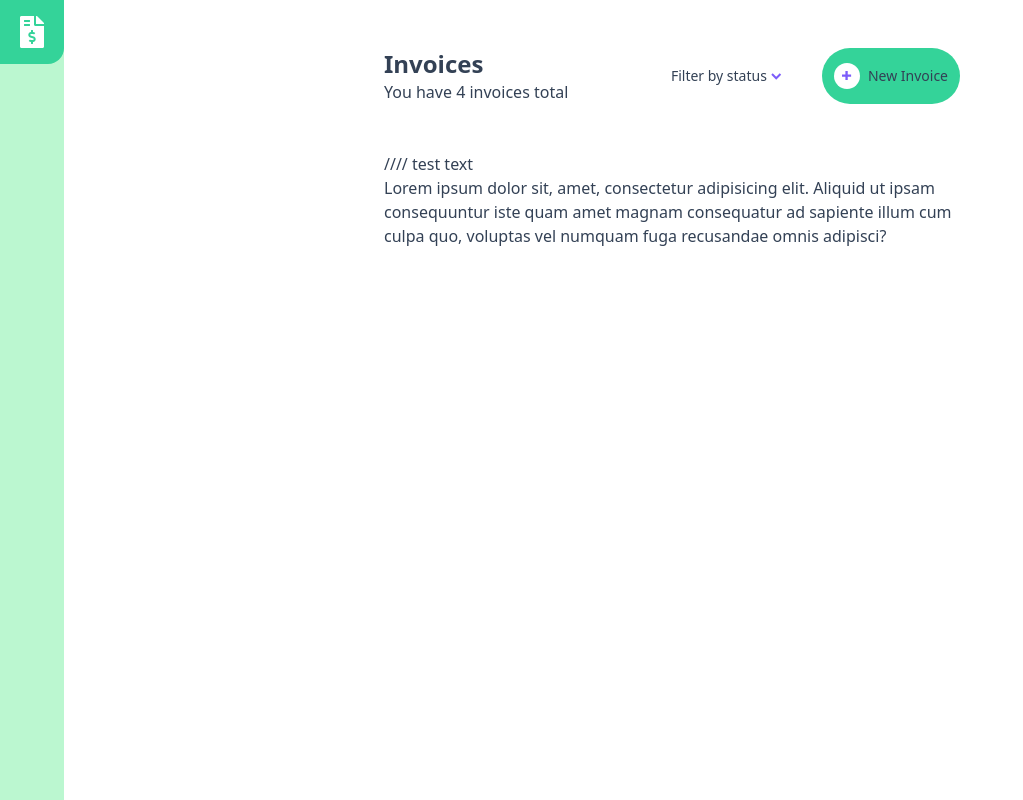
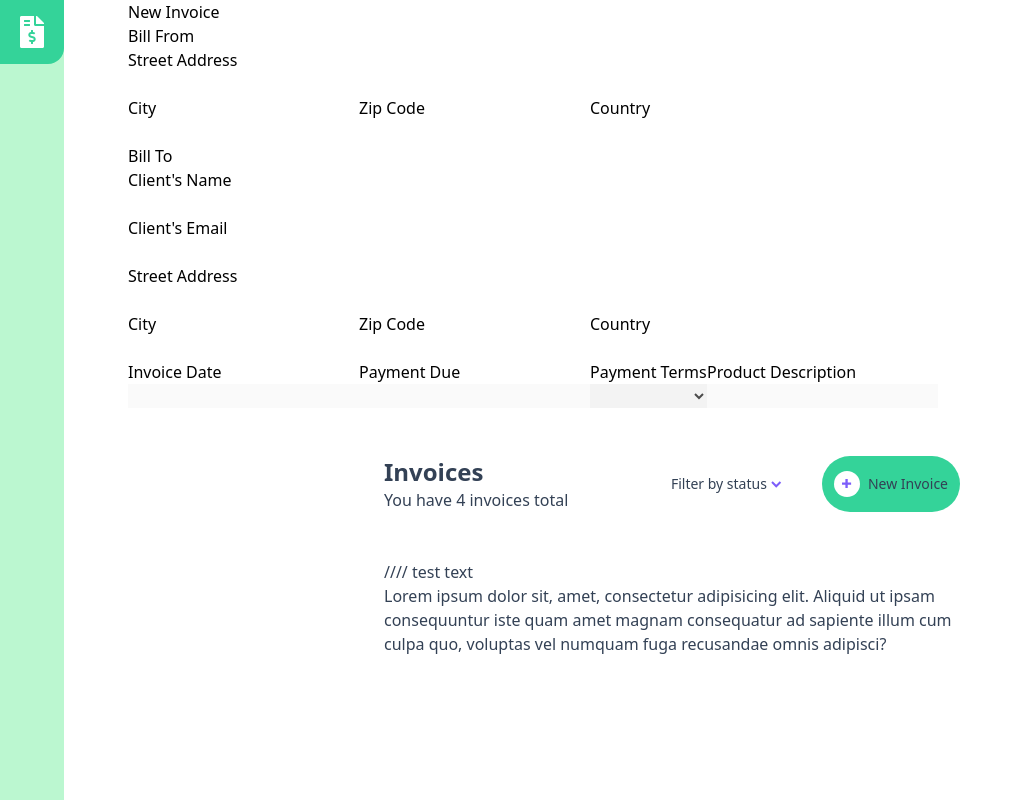
Before and after one commit to offishabby/invoice-app-vue, a Vue app: page / in a window 1280 px wide. Shown: the whole page, without its empty margins (0-1023 px from the left). Built offline with nearby package versions, Linux system fonts and the light colour scheme.

Commit message:
Created form base for invoice

```diff
--- a/src/App.vue
+++ b/src/App.vue
@@ -1,45 +1,53 @@
 <template>
    <div>
-      <div v-if="!isMobile" class=" min-h-screen flex flex-col md:flex-row md:min-width-screen ">
-         <Navigation/>
+      <div
+         v-if="!isMobile"
+         class="min-h-screen flex flex-col md:flex-row md:min-width-screen"
+      >
+         <Navigation />
          <div class="flex flex-col px-16 relative flex-1">
+            <InvoiceModal />
             <router-view />
          </div>
       </div>
-      <div v-else class="flex flex-col h-screen justify-center align-middle text-center mx-4">
-         <h2 class="text-2xl font-bold">Unfortunately, this app is not supported on mobile devices</h2>
+      <div
+         v-else
+         class="flex flex-col h-screen justify-center align-middle text-center mx-4"
+      >
+         <h2 class="text-2xl font-bold">
+            Unfortunately, this app is not supported on mobile devices
+         </h2>
          <p class="mt-4 text-1xl">Try to open on computer or tablet</p>
       </div>
    </div>
-
 </template>
 
 <script>
 import Navigation from "./components/Navigation.vue";
+import InvoiceModal from "./components/InvoiceModal.vue";
 
 export default {
-   components: { Navigation },
+   components: { Navigation, InvoiceModal },
    data() {
       return {
-         isMobile: null
-      }
+         isMobile: null,
+      };
    },
    created() {
-      this.checkMobile()
-      window.addEventListener("resize", this.checkMobile)
+      this.checkMobile();
+      window.addEventListener("resize", this.checkMobile);
    },
    methods: {
-      checkMobile: function() {
-         const screenWidth = window.innerWidth
+      checkMobile: function () {
+         const screenWidth = window.innerWidth;
          if (screenWidth <= 750) {
             this.isMobile = true;
-            return
+            return;
          }
-         this.isMobile = false
-      }
-   }
+         this.isMobile = false;
+      },
+   },
 };
 </script>
 
-<style>
-</style>
+<style></style>
--- /dev/null
+++ b/src/components/InvoiceModal.vue
@@ -0,0 +1,195 @@
+<template>
+	<div
+		@click="checkClick"
+		ref="invoiceWrap"
+		class="invoice-wrap flex flex-col"
+	>
+		<form
+			@submit.prevent="submitForm"
+			class="invoice-content"
+		>
+			<h1>New Invoice</h1>
+			<!-- Bill From -->
+			<div class="bill-from flex flex-col">
+				<h4>Bill From</h4>
+				<div class="input flex flex-col">
+					<label for="billerStreetAddress">Street Address</label>
+					<input
+						required
+						type="text"
+						id="billerStreetAddress"
+						v-model="billerStreetAddress"
+					/>
+				</div>
+				<div class="location-details flex">
+					<div class="input flex flex-col">
+						<label for="billerCity">City</label>
+						<input
+							required
+							type="text"
+							id="billerCity"
+							v-model="billerCity"
+						/>
+					</div>
+					<div class="input flex flex-col">
+						<label for="billerZipCode">Zip Code</label>
+						<input
+							required
+							type="text"
+							id="billerZipCode"
+							v-model="billerZipCode"
+						/>
+					</div>
+					<div class="input flex flex-col">
+						<label for="billerCountry">Country</label>
+						<input
+							required
+							type="text"
+							id="billerCountry"
+							v-model="billerCountry"
+						/>
+					</div>
+				</div>
+			</div>
+
+			<!-- Bill To -->
+			<div class="bill-from flex flex-col">
+				<h4>Bill To</h4>
+				<div class="input flex flex-col">
+					<label for="clientName">Client's Name</label>
+					<input
+						required
+						type="text"
+						id="clientName"
+						v-model="clientName"
+					/>
+				</div>
+				<div class="input flex flex-col">
+					<label for="clientEmail">Client's Email</label>
+					<input
+						required
+						type="text"
+						id="clientEmail"
+						v-model="clientEmail"
+					/>
+				</div>
+				<div class="input flex flex-col">
+					<label for="clientStreetAddress">Street Address</label>
+					<input
+						required
+						type="text"
+						id="clientStreetAddress"
+						v-model="clientStreetAddress"
+					/>
+				</div>
+				<div class="location-details flex">
+					<div class="input flex flex-col">
+						<label for="clientCity">City</label>
+						<input
+							required
+							type="text"
+							id="clientCity"
+							v-model="clientCity"
+						/>
+					</div>
+					<div class="input flex flex-col">
+						<label for="clientZipCode">Zip Code</label>
+						<input
+							required
+							type="text"
+							id="clientZipCode"
+							v-model="clientZipCode"
+						/>
+					</div>
+					<div class="input flex flex-col">
+						<label for="clientCountry">Country</label>
+						<input
+							required
+							type="text"
+							id="clientCountry"
+							v-model="clientCountry"
+						/>
+					</div>
+				</div>
+			</div>
+
+			<!-- Invoice work details -->
+			<div class="invoce-work flex flex-col">
+				<div class="payment flex">
+					<div class="input flex flex-col">
+						<label for="invoiceDate">Invoice Date</label>
+						<input
+							disabled
+							type="text"
+							id="invoiceDate"
+							v-model="invoiceDate"
+						/>
+					</div>
+					<div class="input flex flex-col">
+						<label for="paymentDueDateUnix">Payment Due</label>
+						<input
+							disabled
+							type="text"
+							id="paymentDueDateUnix"
+							v-model="paymentDueDateUnix"
+						/>
+					</div>
+					<div class="input flex flex-col">
+						<label for="paymentTerms">Payment Terms</label>
+						<select
+							disabled
+							type="text"
+							id="paymentTerms"
+							v-model="paymentTerms"
+						>
+							<option value="30">Next 30 days</option>
+							<option value="60">Next 60 days</option>
+						</select>
+					</div>
+					<div class="input flex flex-col">
+						<label for="productDescription">Product Description</label>
+						<input
+							disabled
+							type="text"
+							id="productDescription"
+							v-model="productDescription"
+						/>
+					</div>
+				</div>
+			</div>
+		</form>
+	</div>
+</template>
+
+<script>
+export default {
+	name: "InvoiceModal",
+
+	data() {
+		return {
+			billerStreetAddress: null,
+			billerCity: null,
+			billerZipCode: null,
+			billerCountry: null,
+			clientName: null,
+			clientEmail: null,
+			clientStreetAddress: null,
+			clientCity: null,
+			clientZipCode: null,
+			clientCountry: null,
+			invoiceDateUnix: null,
+			invoiceDate: null,
+			paymentTerms: null,
+			paymentDueDateUnix: null,
+			paymentDueDate: null,
+			productDescription: null,
+			invoicePending: null,
+			invoiceDraft: null,
+			invoiceItemList: [],
+			invoiceTotal: 0,
+		};
+	},
+};
+</script>
+
+<style lang="css" scoped></style>
--- a/src/views/Home.vue
+++ b/src/views/Home.vue
@@ -8,7 +8,7 @@
       <!-- Right side -->
       <div class="flex flex-row justify-end align-middle">
         <div
-          class="flex filter mr-10 relative items-center"
+          class="flex filter mr-10 relative items-center cursor-pointer"
           @click="toggleFilterMenu"
         >
           <span class="text-sm ">Filter by status</span>
@@ -19,25 +19,25 @@
           />
           <ul
             v-show="filterMenu"
-            class="filter-menu absolute w-30 top-9 list-none shadow-md bg-emerald-300"
+            class="filter-menu absolute w-30 top-10  list-none shadow-md bg-emerald-300"
           >
             <li
-              class="text-xs py-1 hover:bg-emerald-100 duration-300 duration-300 px-2 cursor-pointer"
+              class="text-sm py-1 hover:bg-emerald-100 duration-300 duration-300 px-2 cursor-pointer"
             >
               Draft
             </li>
             <li
-              class="text-xs py-1 hover:bg-emerald-100 duration-300 px-2 cursor-pointer"
+              class="text-sm py-1 hover:bg-emerald-100 duration-300 px-2 cursor-pointer"
             >
               Pending
             </li>
             <li
-              class="text-xs py-1 hover:bg-emerald-100 duration-300 px-2 cursor-pointer"
+              class="text-sm py-1 hover:bg-emerald-100 duration-300 px-2 cursor-pointer"
             >
               Paid
             </li>
             <li
-              class="text-xs py-1 hover:bg-emerald-100 duration-300 px-2 cursor-pointer"
+              class="text-sm py-1 hover:bg-emerald-100 duration-300 px-2 cursor-pointer"
             >
               Clear filter
             </li>
@@ -45,7 +45,7 @@
         </div>
         <div
           @click="newInvoice"
-          class="flex flex-1 items-center rounded-full bg-emerald-400 px-3 py-2 text-sm"
+          class="flex flex-1 items-center rounded-full bg-emerald-400 px-3 py-2  text-sm"
         >
           <div class="flex p-2 mr-2 rounded-full justify-center items-center bg-white ">
             <img
@@ -73,9 +73,14 @@ export default {
   components: {},
   data() {
     return {
-      filterMenu: null,
+      filterMenu: false,
     };
   },
+  methods: {
+    toggleFilterMenu() {
+      this.filterMenu = !this.filterMenu;
+    }
+  }
 };
 </script>
 
```
